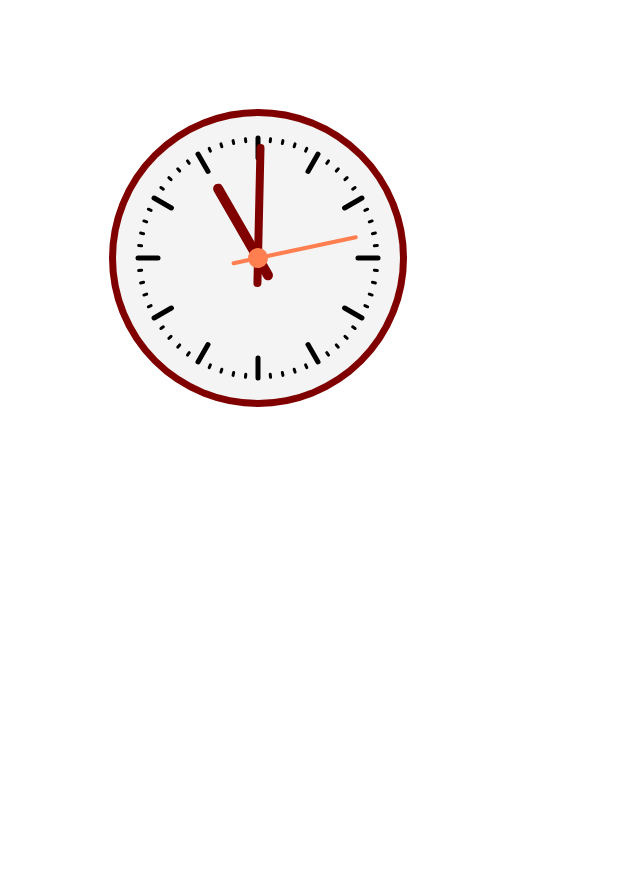
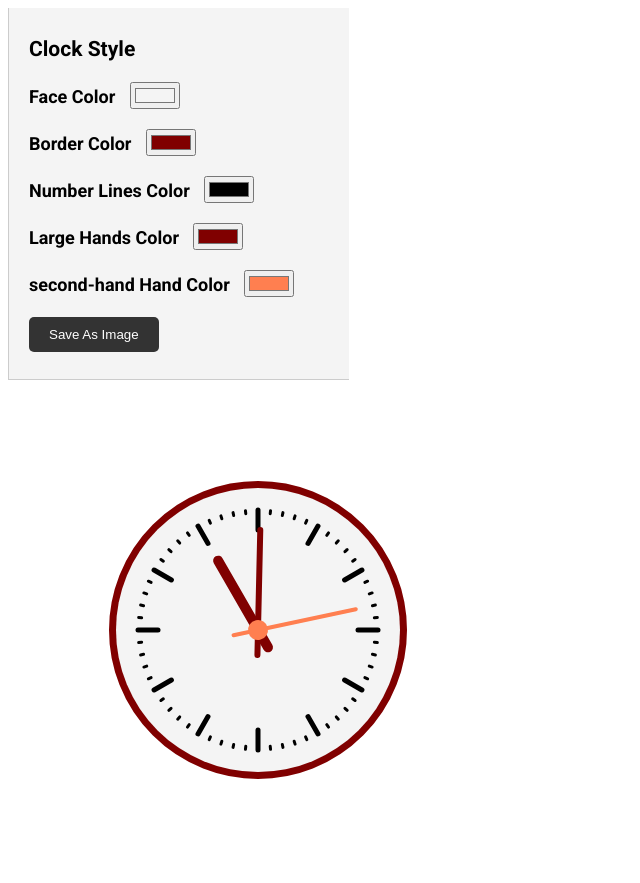
Before and after one commit to eleanorgakii/animated-clock, a plain HTML site: page index.html in a window 1280 px wide. Shown: the whole page, without its empty margins (0-640 px from the left). Before the commit the page ends 800 px from the top, so only its background shows below. Drawn offline with Linux system fonts and the light colour scheme.

Commit message:
Added clock style

```diff
--- a/index.html
+++ b/index.html
@@ -5,12 +5,41 @@
     <meta charset="UTF-8" />
     <meta http-equiv="X-UA-Compatible" content="IE=edge" />
     <meta name="viewport" content="width=device-width, initial-scale=1.0" />
+    <link rel="stylesheet" href="style.css">
     <script src="script.js" defer></script>
 
     <title>Animated Clock</title>
 </head>
 
 <body>
+    <div class="card">
+        <h3>Clock Style</h3>
+        <form>
+            <div class="form-input">
+                <label for="face-color">Face Color</label>
+                <input type="color" value="#f4f4f4" id="face-color" />
+            </div>
+            <div class="form-input">
+                <label for="border-color">Border Color</label>
+                <input type="color" value="#800000" id="border-color" />
+            </div>
+            <div class="form-input">
+                <label for="line-color">Number Lines Color</label>
+                <input type="color" value="#000000" id="line-color" />
+            </div>
+            <div class="form-input">
+                <label for="large-hand-color">Large Hands Color</label>
+                <input type="color" value="#800000" id="large-hand-color" />
+            </div>
+            <div class="form-input">
+                <label for="second-hand-color">second-hand Hand Color</label>
+                <input type="color" value="#FF7F50" id="second-hand-color" />
+            </div>
+            <div class="form-input">
+                <button id="save-btn" type="submit">Save As Image</button>
+            </div>
+        </form>
+    </div>
     <canvas id="canvas" width="500" height="500"></canvas>
 </body>
 
--- a/script.js
+++ b/script.js
@@ -1,6 +1,12 @@
+const canvas = document.getElementById('canvas')
+const faceColor = document.getElementById('face-color');
+const borderColor = document.getElementById('border-color');
+const lineColor = document.getElementById('line-color');
+const largeHandColor = document.getElementById('large-hand-color');
+const secondHandColor = document.getElementById('second-hand-color');
+
 function clock() {
     const now = new Date();
-    const canvas = document.getElementById('canvas')
     const ctx = canvas.getContext('2d')
 
     //Setup canvas
@@ -19,7 +25,8 @@ function clock() {
     ctx.save();
     ctx.beginPath();
     ctx.lineWidth = 14;
-    ctx.strokeStyle = '#800000';
+    ctx.strokeStyle = borderColor.value;
+    ctx.fillStyle = faceColor.value;
     ctx.arc(0, 0, 142, 0, Math.PI * 2, true)
     ctx.stroke();
     ctx.fill();
@@ -27,6 +34,7 @@ function clock() {
 
     //Draw hour lines
     ctx.save();
+    ctx.strokeStyle = lineColor.value;
     for (let i = 0; i < 12; i++) {
         ctx.beginPath();
         ctx.rotate(Math.PI / 6)
@@ -38,11 +46,11 @@ function clock() {
 
     //Draw minute lines
     ctx.save();
+    ctx.strokeStyle = lineColor.value;
     ctx.lineWidth = 3;
     for (let i = 0; i < 60; i++) {
         if (i % 5 !== 0) {
             ctx.beginPath();
-
             ctx.moveTo(117, 0);
             ctx.lineTo(120, 0)
             ctx.stroke();
@@ -62,7 +70,7 @@ function clock() {
 
     ctx.save();
     ctx.rotate((Math.PI / 6) * hr + (Math.PI / 360) * min + (Math.PI / 21600) * sec);
-    ctx.strokeStyle = '#800000';
+    ctx.strokeStyle = largeHandColor.value;
     ctx.lineWidth = 10;
     ctx.beginPath();
     ctx.moveTo(-20, 0)
@@ -74,11 +82,11 @@ function clock() {
 
     ctx.save();
     ctx.rotate((Math.PI / 30) * min + (Math.PI / 1800) * sec);
-    ctx.strokeStyle = '#800000';
-    ctx.lineWidth = 8;
+    ctx.strokeStyle = largeHandColor.value;
+    ctx.lineWidth = 6;
     ctx.beginPath();
     ctx.moveTo(-25, 0)
-    ctx.lineTo(110, 0)
+    ctx.lineTo(100, 0)
     ctx.stroke();
 
     ctx.restore();
@@ -87,8 +95,8 @@ function clock() {
 
     ctx.save();
     ctx.rotate((sec * Math.PI / 30));
-    ctx.strokeStyle = '#FF7F50';
-    ctx.fillStyle = '#ff7f50';
+    ctx.strokeStyle = secondHandColor.value;
+    ctx.fillStyle = secondHandColor.value;
     ctx.lineWidth = 4;
     ctx.beginPath();
     ctx.moveTo(-25, 0)
@@ -107,3 +115,11 @@ function clock() {
 }
 
 requestAnimationFrame(clock);
+
+document.getElementById('save-btn').addEventListener('click', () => {
+    const dataURL = canvas.toDataURL('image/png')
+    const link = document.createElement('a')
+    link.download = 'clock.png'
+    link.href = dataURL;
+    link.click()
+})
--- /dev/null
+++ b/style.css
@@ -0,0 +1,35 @@
+@import url('https://fonts.googleapis.com/css2?family=Roboto:wght@300;400;700&display=swap');
+
+body {
+    font-family: 'Roboto', sans-serif;
+    font-size: 18px;
+}
+
+button {
+    background: #333;
+    color: #fff;
+    border: 0;
+    padding: 10px 20px;
+    border-radius: 5px;
+    cursor: pointer;
+}
+
+.card {
+    background: #f4f4f4;
+    border-left: 1px solid #ccc;
+    border-bottom: 1px solid #ccc;
+    padding: 7px 20px;
+    width: 300px;
+    position: relative;
+    bottom: 0;
+    left: 0;
+}
+
+.form-input {
+    margin-bottom: 20px;
+}
+
+label {
+    margin-right: 10px;
+    font-weight: bold;
+}
```
